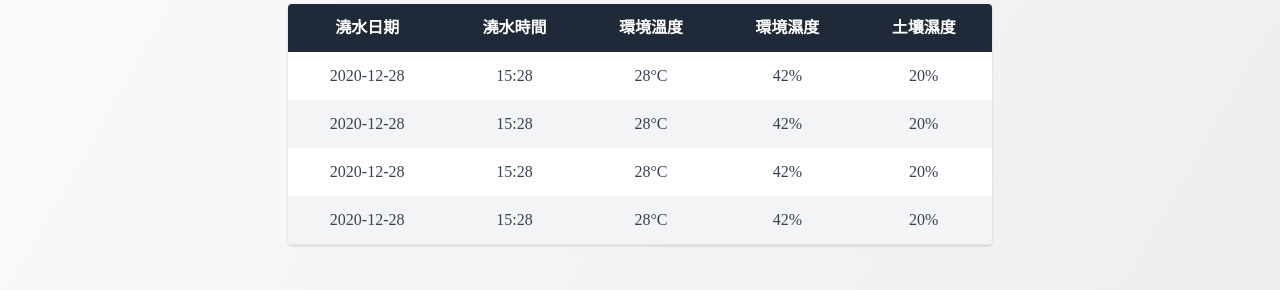
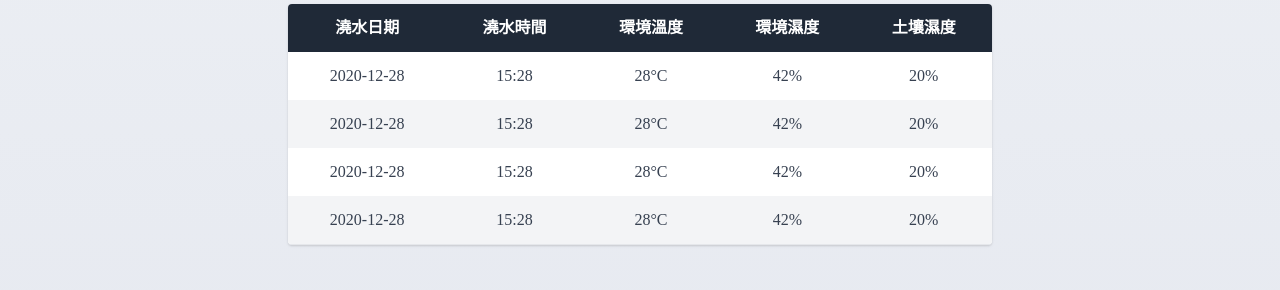
Before and after one commit to d0u0b/Automatic-watering, a plain HTML site: page index.html in a window 1280 px wide. Shown: the part 370-660 px from the top of the page. Drawn offline with nearby package versions, Linux system fonts and the light colour scheme; grey boxes are pictures that could not be loaded.

Commit message:
modify style

```diff
--- a/index.html
+++ b/index.html
@@ -29,10 +29,10 @@
 	</head>
 	<style>
 		body{
-			background-image: linear-gradient(120deg, #fdfbfb 0%, #ebedee 100%);
+			background-image: linear-gradient(to top, #e6e9f0 0%, #eef1f5 100%);
 		}
 	</style>
-	<body class="bg-gray-50 ">
+	<body class="h-screen">
 		<!-- component -->
 
 		<div class="w-full text-gray-200 bg-gray-800">
```
